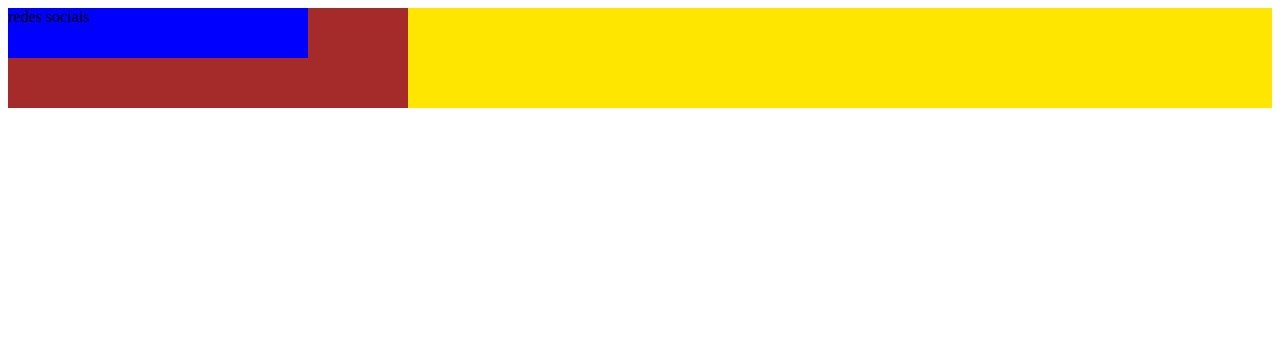
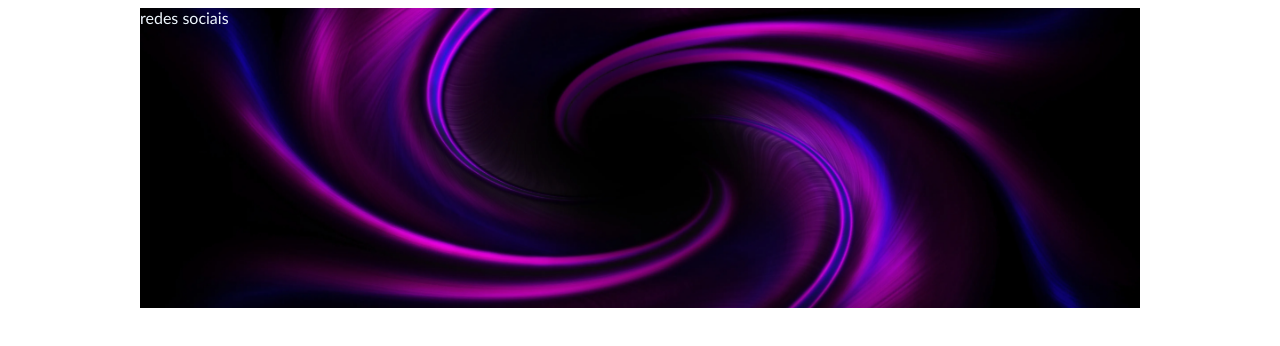
Before and after one commit to PLsilva006/projeto, a plain HTML site: page index.html in a window 1280 px wide. Drawn offline with Linux system fonts and the light colour scheme.

Commit message:
atualizando
nova atualização

```diff
--- a/style.css
+++ b/style.css
@@ -1,15 +1,18 @@
 header{
-    background-color: rgb(255, 230, 0);
-
-}
-div#capa{
-background-color: brown;
-width: 400px;
-height: 100px;
+    background-color: rgb(255, 254, 255); /* cor de funfo */
+max-width: 1000px; /* largura maxima - RESPONSIVO*/
+margin: auto; /* SEMTRALIZA*/
+height: 300px;
 }
 
-div#sociais{
-    background-color: blue;
-    width: 300px;
-    height: 50px;
+div#capa{
+background-color: rgb(119, 29, 146); /*cor de fundo*/
+width: 100%; /*largura*/
+height: 300px;/*altura*/
+background-image: url('capa.webp'); /* coloca uma imagem de fundo na div*/
+background-size: cover; /* ajusta o tamanho da imagem*/
+background-repeat: no-repeat;/*não repete a imagem*/
+background-position: center;/*posiciona  a imagem no meio da dive*/
+color: aliceblue;
+font-family:'Gill Sans', 'Gill Sans MT', Calibri, 'Trebuchet MS', sans-serif;
 }
```
Also changed, not shown: capa.webp (added).
